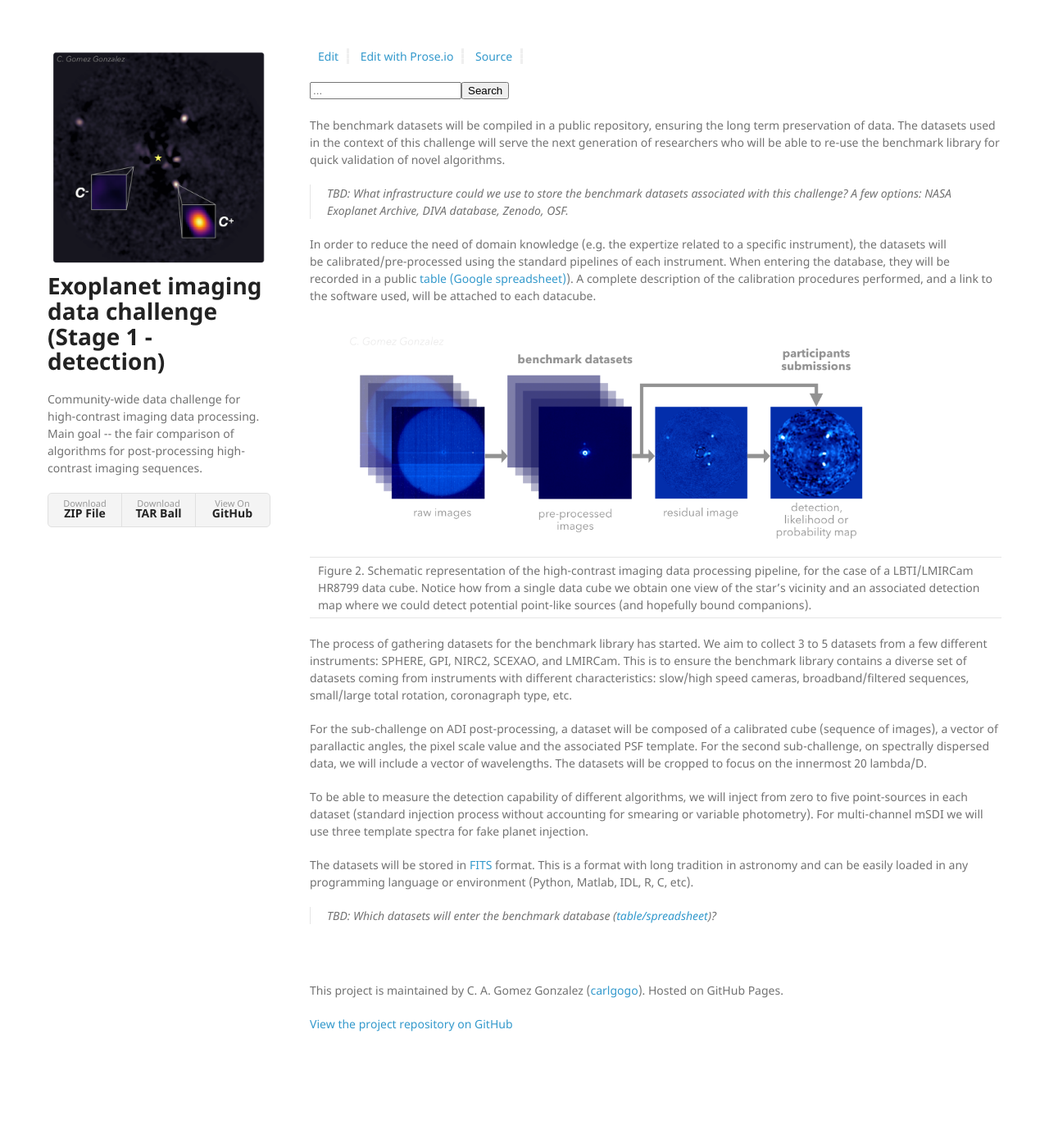
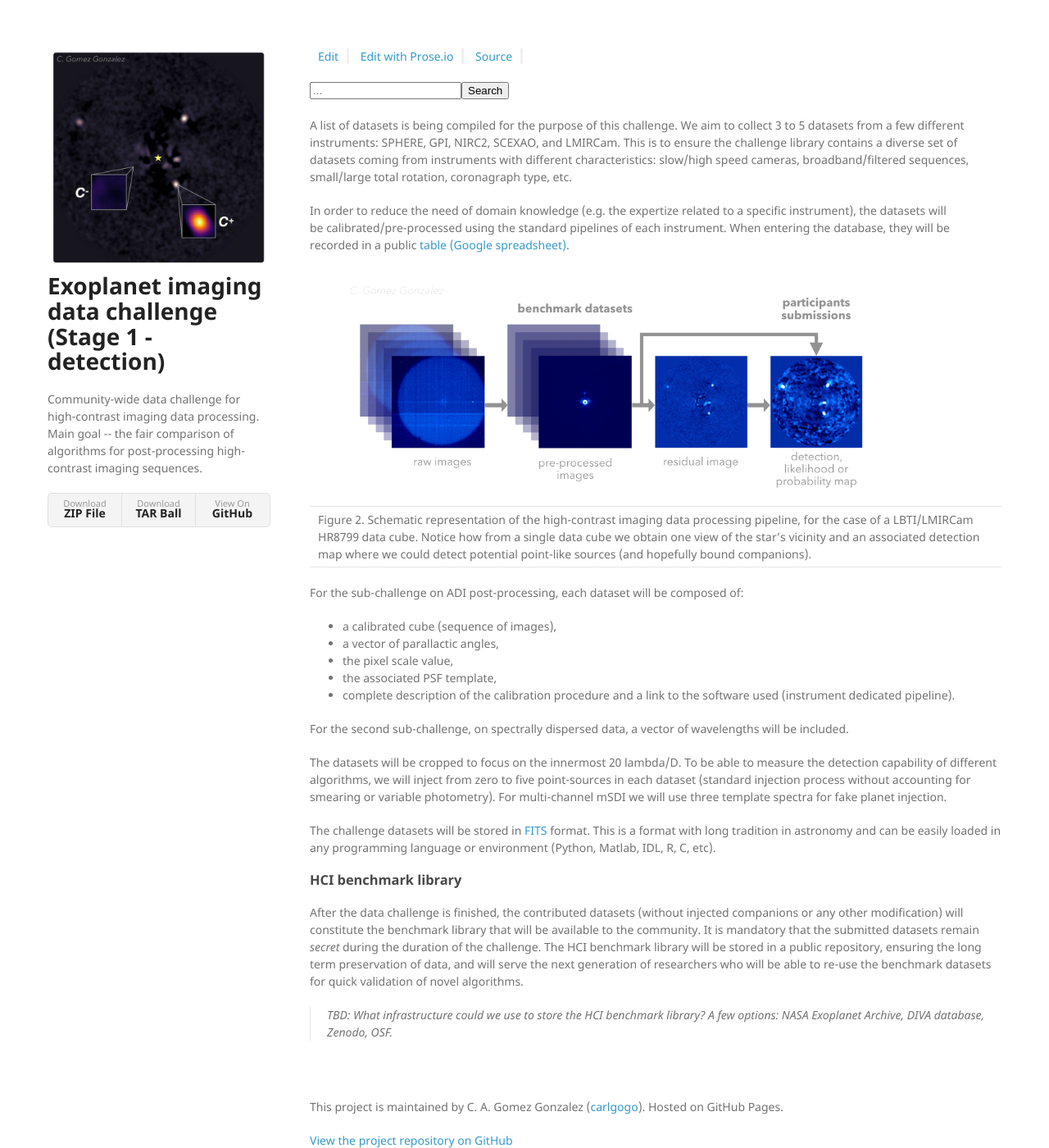
Before and after one commit to carlgogo/exoimaging_challenge, a Jekyll site: the page built from pages/datasets.md, in a window 1280 px wide and 1400 px high. Shown: the whole window at 82% size. Built offline with Jekyll 4.4.1, drawn with Linux system fonts in a browser that asks for light colours; nearby versions of some CDN libraries; our own code applies the rules of GitHub Pages for plain Markdown files.

Commit message:
Updating info about the challenge datasets and the HCI benchmark library

```diff
--- a/pages/datasets.md
+++ b/pages/datasets.md
@@ -1,19 +1,26 @@
-The benchmark datasets will be compiled in a public repository, ensuring the long term preservation of data. The datasets used in the context of this challenge will serve the next generation of researchers who will be able to re-use the benchmark library for quick validation of novel algorithms.
+A list of datasets is being compiled for the purpose of this challenge. We aim to collect 3 to 5 datasets from a few different instruments: SPHERE, GPI, NIRC2, SCEXAO, and LMIRCam. This is to ensure the challenge library contains a diverse set of datasets coming from instruments with different characteristics: slow/high speed cameras, broadband/filtered sequences, small/large total rotation, coronagraph type, etc.
 
-> TBD: What infrastructure could we use to store the benchmark datasets associated with this challenge? A few options: NASA Exoplanet Archive, DIVA database, Zenodo, OSF.
-
-In order to reduce the need of domain knowledge (e.g. the expertize related to a specific instrument), the datasets will be calibrated/pre-processed using the standard pipelines of each instrument. When entering the database, they will be recorded in a public [table (Google spreadsheet)](pages/datasets_table)). A complete description of the calibration procedures performed, and a link to the software used, will be attached to each datacube.
+In order to reduce the need of domain knowledge (e.g. the expertize related to a specific instrument), the datasets will be calibrated/pre-processed using the standard pipelines of each instrument. When entering the database, they will be recorded in a public [table (Google spreadsheet)](pages/datasets_table).
 
 | ![data](https://raw.githubusercontent.com/carlgogo/exoimaging_challenge/master/assets/images/challenge_fig2.001.png){:width="700px"} |
 |---|
 | Figure 2. Schematic representation of the high-contrast imaging data processing pipeline, for the case of a LBTI/LMIRCam HR8799 data cube. Notice how from a single data cube we obtain one view of the star's vicinity and an associated detection map where we could detect potential point-like sources (and hopefully bound companions).  |
 
-The process of gathering datasets for the benchmark library has started. We aim to collect 3 to 5 datasets from a few different instruments: SPHERE, GPI, NIRC2, SCEXAO, and LMIRCam. This is to ensure the benchmark library contains a diverse set of datasets coming from instruments with different characteristics: slow/high speed cameras, broadband/filtered sequences, small/large total rotation, coronagraph type, etc.
+For the sub-challenge on ADI post-processing, each dataset will be composed of:
+ * a calibrated cube (sequence of images),
+ * a vector of parallactic angles,
+ * the pixel scale value,
+ * the associated PSF template,
+ * complete description of the calibration procedure and a link to the software used (instrument dedicated pipeline).
 
-For the sub-challenge on ADI post-processing, a dataset will be composed of a calibrated cube (sequence of images), a vector of parallactic angles, the pixel scale value and the associated PSF template. For the second sub-challenge, on spectrally dispersed data, we will include a vector of wavelengths. The datasets will be cropped to focus on the innermost 20 lambda/D.
+For the second sub-challenge, on spectrally dispersed data, a vector of wavelengths will be included.
 
-To be able to measure the detection capability of different algorithms, we will inject from zero to five point-sources in each dataset (standard injection process without accounting for smearing or variable photometry). For multi-channel mSDI we will use three template spectra for fake planet injection.
+The datasets will be cropped to focus on the innermost 20 lambda/D. To be able to measure the detection capability of different algorithms, we will inject from zero to five point-sources in each dataset (standard injection process without accounting for smearing or variable photometry). For multi-channel mSDI we will use three template spectra for fake planet injection.
 
-The datasets will be stored in [FITS](https://en.wikipedia.org/wiki/FITS) format. This is a format with long tradition in astronomy and can be easily loaded in any programming language or environment (Python, Matlab, IDL, R, C, etc).
+The challenge datasets will be stored in [FITS](https://en.wikipedia.org/wiki/FITS) format. This is a format with long tradition in astronomy and can be easily loaded in any programming language or environment (Python, Matlab, IDL, R, C, etc).
 
-> TBD: Which datasets will enter the benchmark database ([table/spreadsheet](pages/datasets_table))?
+### HCI benchmark library
+
+After the data challenge is finished, the contributed datasets (without injected companions or any other modification) will constitute the benchmark library that will be available to the community. It is mandatory that the submitted datasets remain *secret* during the duration of the challenge. The HCI benchmark library will be stored in a public repository, ensuring the long term preservation of data, and will serve the next generation of researchers who will be able to re-use the benchmark datasets for quick validation of novel algorithms.
+
+> TBD: What infrastructure could we use to store the HCI benchmark library? A few options: NASA Exoplanet Archive, DIVA database, Zenodo, OSF.
```
Also changed, not shown: pages/metrics.md (+3 -3 lines).
